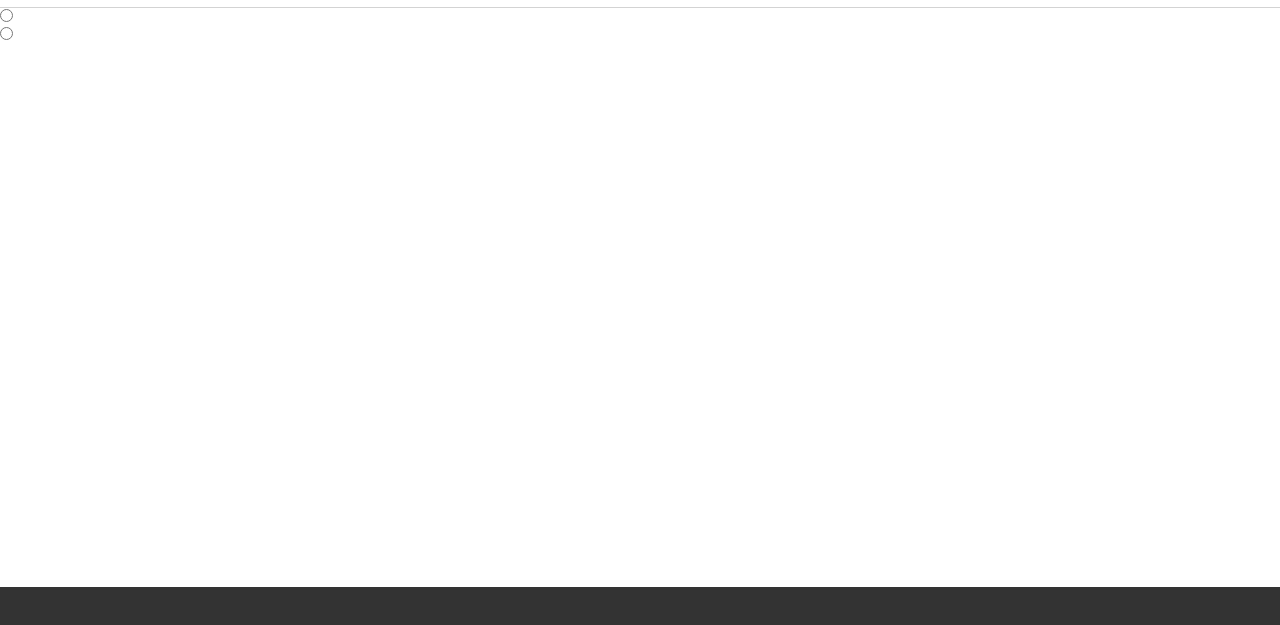
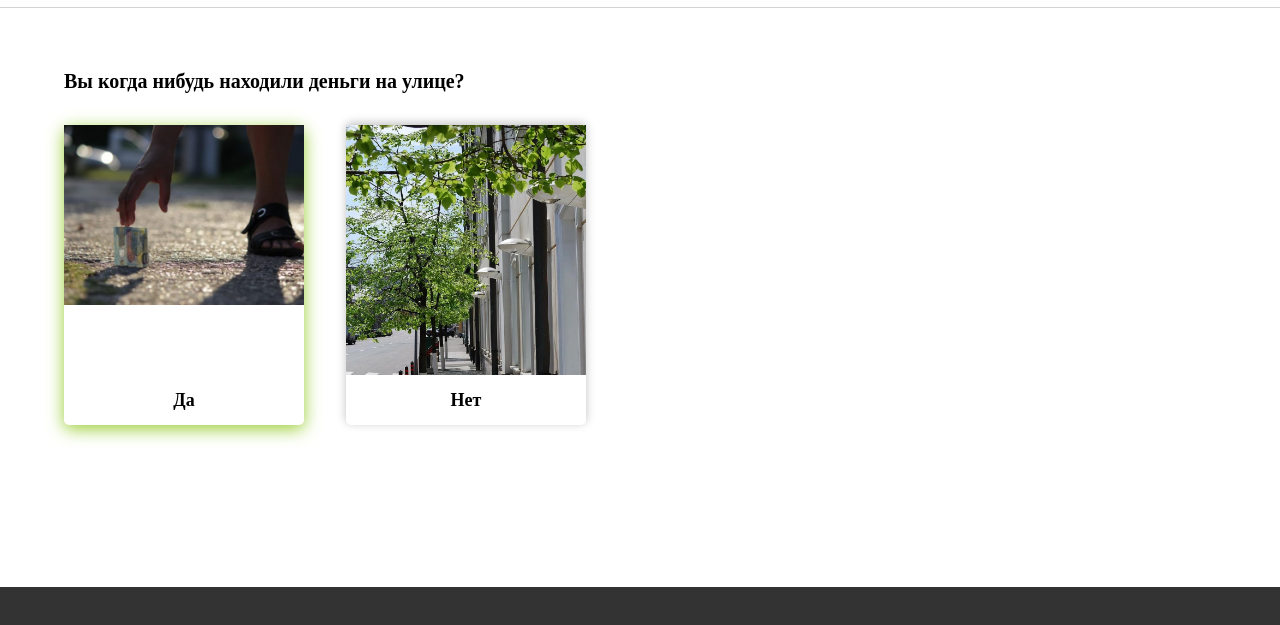
Before and after one commit to bayel-bakytov/QUIZ, a plain HTML site: page index.html in a window 1280 px wide. Shown: the part 153-778 px from the top of the page. Drawn offline with Linux system fonts and the light colour scheme.

Commit message:
styles for first question

```diff
--- a/index.html
+++ b/index.html
@@ -29,24 +29,26 @@
             <div class="quiz-body">
                 <form action="#" class="form quiz-body__form" method="POST">
                     <fieldset class="form__fieldset" style="display: block;">
-                        <div class="form__title"></div>
+                        <div class="form__title">Вы когда нибудь находили деньги на улице?</div>
                         <div class="form__wrap">
-                            <label for="choise-yes_first">
+                            <label for="choise-yes_first" class="form__label-radio active-radio">
                                 <input class="form__radio" type="radio" id="choise-yes_first" name="first-choise"
                                     value="yes">
                                 <div class="form__choise">
                                     <div class="form__image">
-                                        <img src="" alt="">
+                                        <img src="./img/money.jpg" alt="">
                                     </div>
+                                    <div class="form__answer">Да</div>
                                 </div>
                             </label>
-                            <label for="choise-no_first">
+                            <label for="choise-no_first" class="form__label-radio">
                                 <input class="form__radio" type="radio" id="choise-no_first" name="first-choise"
                                     value="no">
                                 <div class="form__choise">
                                     <div class="form__image">
-                                        <img src="" alt="">
+                                        <img src="./img/no-money.jpg" alt="">
                                     </div>
+                                    <div class="form__answer">Нет</div>
                                 </div>
                             </label>
                         </div>
--- a/styles/style.css
+++ b/styles/style.css
@@ -96,3 +96,60 @@ a img {
   color: black;
   margin-left: 68px;
 }
+
+.quiz-body {
+  padding: 60px 0 47px 64px;
+}
+
+.form__fieldset {
+  padding: 0;
+}
+
+.form__wrap {
+  display: flex;
+  flex-wrap: wrap;
+}
+
+.form__title {
+  font-weight: bold;
+  font-size: 20px;
+  line-height: 27px;
+  margin-bottom: 30px;
+}
+
+.form__label-radio {
+  margin-right: 42px;
+  cursor: pointer;
+  border-radius: 5px;
+  max-width: 240px;
+  box-shadow: 0 -2px 10px rgba(0, 0, 0, 0.25);
+}
+.form__label-radio:nth-child(2) {
+  margin-right: 0;
+}
+
+.form__radio {
+  display: none;
+}
+
+.form__label-radio.active-radio {
+  box-shadow: 0 4px 17px yellowgreen;
+}
+
+.form__image {
+  width: 100%;
+  height: 250px;
+  overflow: hidden;
+}
+
+.form__answer {
+  font-weight: bold;
+  line-height: 25px;
+  font-size: 18px;
+  text-align: center;
+  width: 100%;
+  height: 50px;
+  display: flex;
+  align-items: center;
+  justify-content: center;
+}
```
